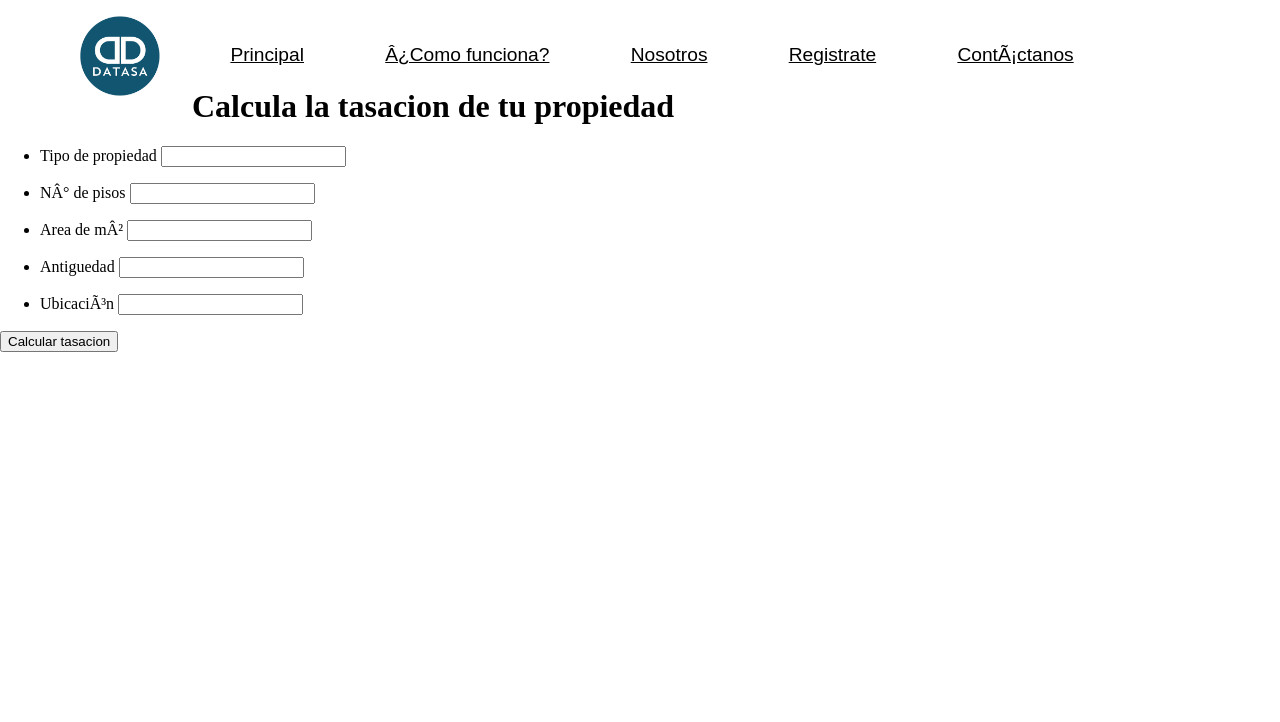
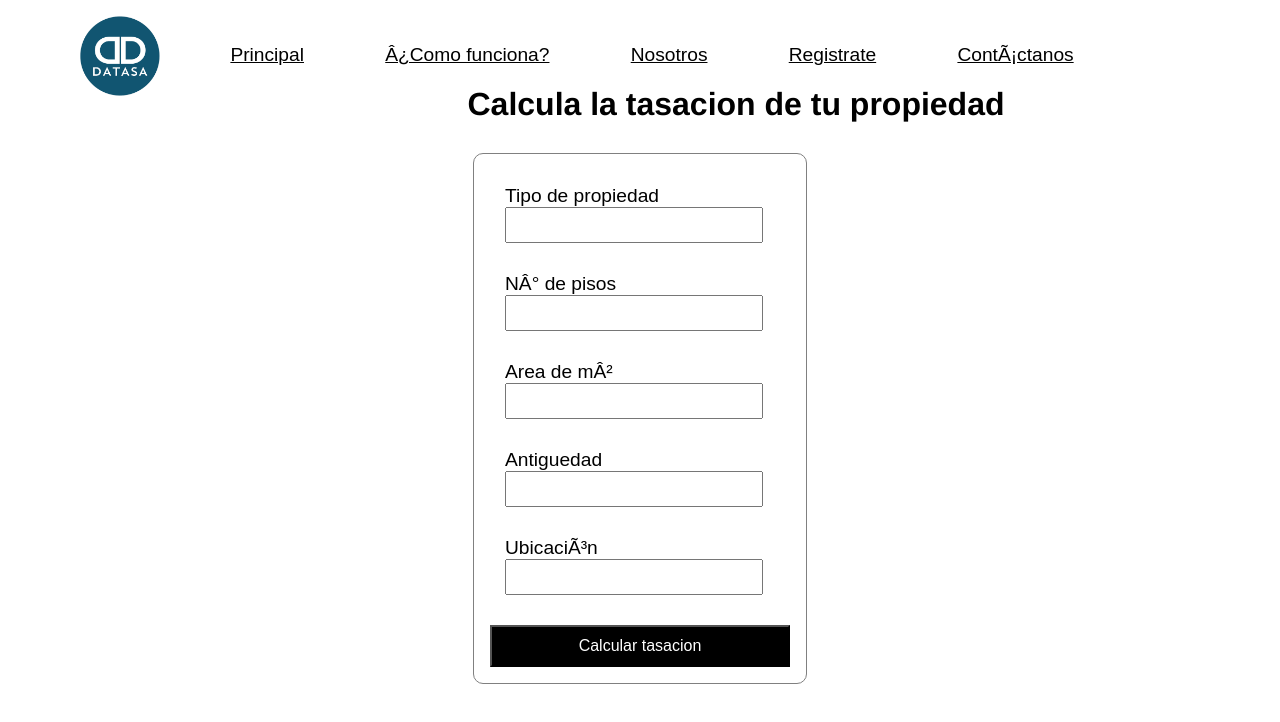
Before and after one commit to josephmtz05/IHC-LandingPage1, a plain HTML site: page Tasar.html in a window 1280 px wide. Drawn offline with Linux system fonts and the light colour scheme.

Commit message:
Update Datasa.css

```diff
--- a/Datasa.css
+++ b/Datasa.css
@@ -241,3 +241,50 @@ body{
     opacity: 0.8;
     color: white;
  }
+
+
+    #titulo{
+        padding-top: 20px;
+        font-family: helvetica;
+        text-align: center;
+    }
+    #titulotasar{
+        margin: 0 auto;
+    }
+    #tasar{
+        margin: 0 auto;
+        width: 300px;
+
+        padding: 1em;
+        border: 1px solid gray;
+        border-radius: 10px;
+        margin-top: 30px;
+        margin-bottom: 30px;
+
+    }
+    #tasar ul{
+        list-style: none;
+        padding: 15px 15px 15px 15px;
+        margin: 0;
+    }
+    #tasar label {
+        width: 90px;
+        padding-right: 20px;
+        font: 1.2em arial, helvetica;
+    }
+    #tasar input{
+        height: 30px;
+        width:250px;
+    }
+    #tasar button{
+        padding: 10px 10px;
+        width: 300px;
+        cursor: pointer;
+        color: #fff;
+        font: 1em arial, helvetica;
+        background-color: black;
+        margin-top: 15px;
+    }
+    #imgtasar{
+        width: 200px;
+    }
```
